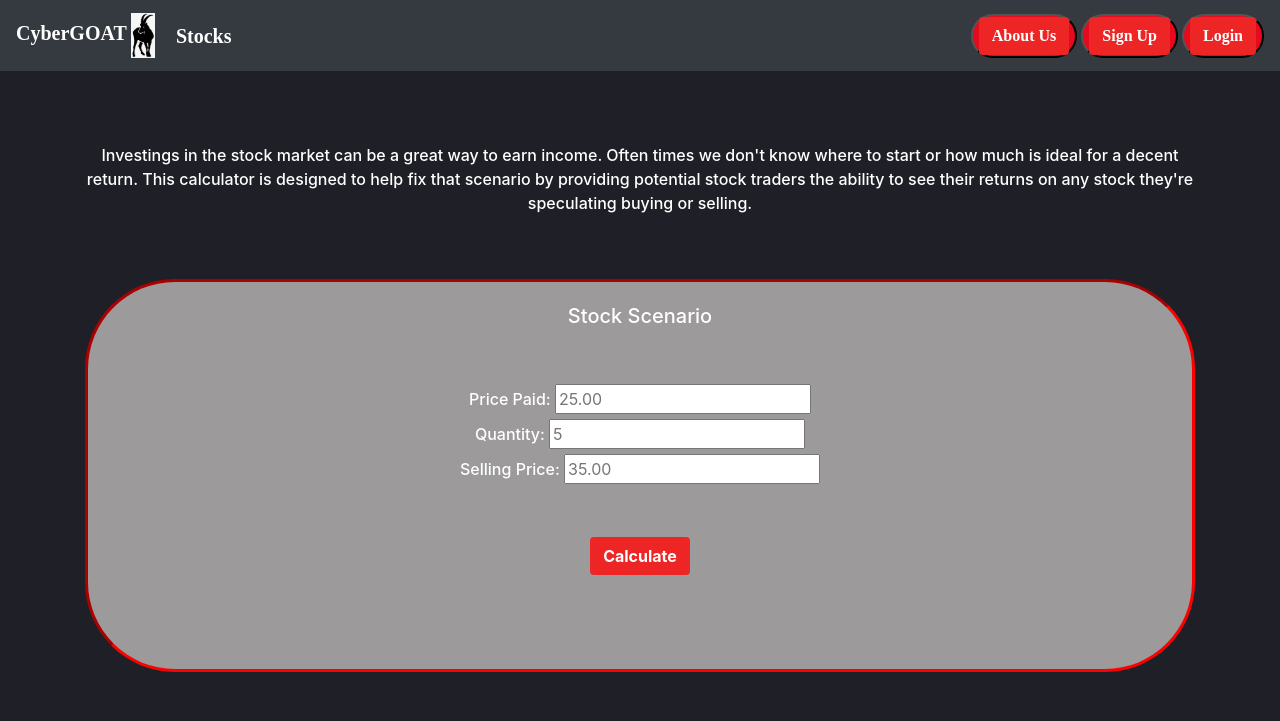
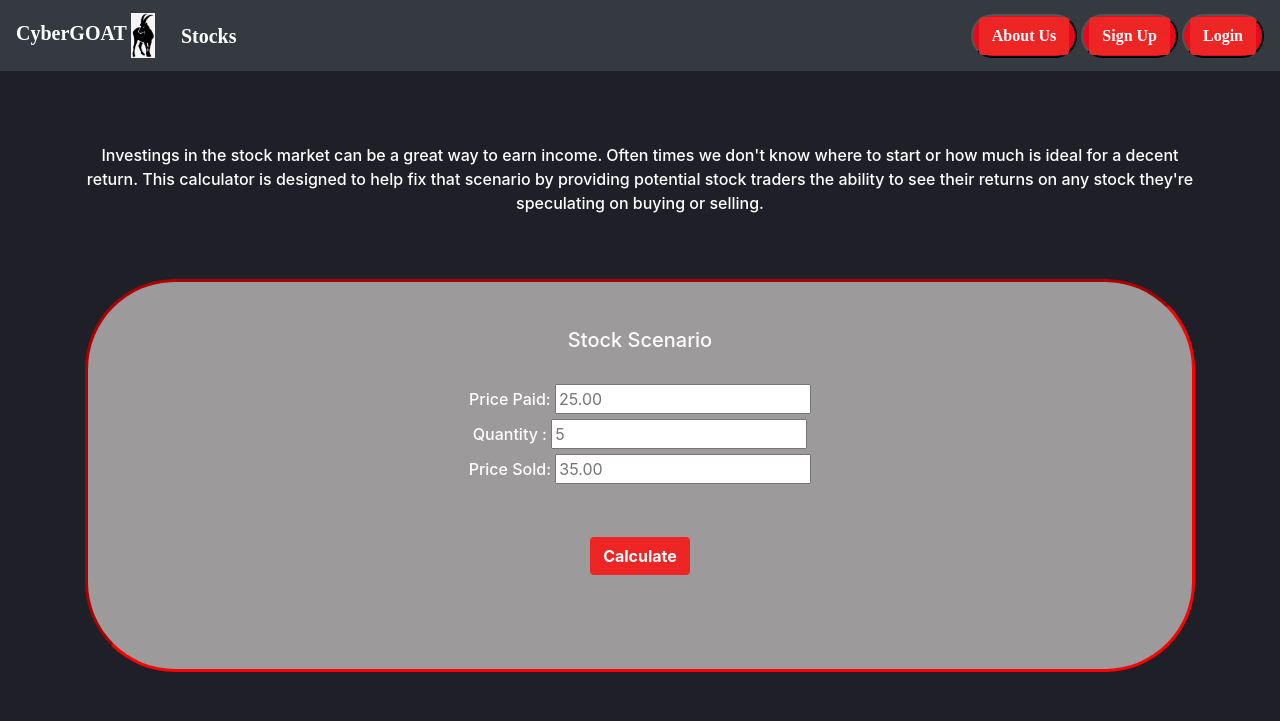
Before and after one commit to Mr-Gus/CyberGoat, a Django app: page /stocks/ in a window 1280 px wide. Shown: the top 721 px of the page. Run offline with Django 3.2, Linux system fonts and the light colour scheme; some libraries are stand-ins or nearby versions.

Commit message:
Minor changes

```diff
--- a/static/css/master.css
+++ b/static/css/master.css
@@ -29,7 +29,7 @@ h1, .navbar-brand, a{
 }
 
 .navbar-brand{
-  padding-right: 5px;
+  padding-right: 10px;
 }
 
 .navbar-left{
--- a/templates/index.html
+++ b/templates/index.html
@@ -27,11 +27,13 @@
       </form>
 
       <br><br><br>
+
+      {%if report%}
       <div class="graph">
         <img class="graph" src="{% static "images/graph.png" %}" alt="Try me! Calculate your debt.">
 
-      {%if report%}
       <br><br>
+
      <b><p>{{report}}</p></b>
       {%endif%}
 
@@ -39,5 +41,5 @@
      <b><p class="error">{{error}}</p></b>
       {%endif%}
 </div>
-<br><br>
+
 {% endblock %}
--- a/templates/stocks.html
+++ b/templates/stocks.html
@@ -7,21 +7,22 @@
 <p>
 Investings in the stock market can be a great way to earn income. Often times we don't know where
 to start or how much is ideal for a decent return. This calculator is designed to help fix that scenario by
-providing potential stock traders the ability to see their returns on any stock they're speculating buying or selling.
+providing potential stock traders the ability to see their returns on any stock they're speculating on buying or selling.
 </p>
 <br><br>
 <div class="stockCalculator">
+  <br>
   <h1>Stock Scenario</h1>
-    <br>
+
   <br>
   <form method='POST' action ="{% url 'stocks' %}">
      <label for="price_paid">Price Paid: </label>
           <input type="number" step="any" name="price_paid" maxlength="11" placeholder="25.00" />
           <br>
-           <label for="quantity">Quantity:</label>
+           <label for="quantity">Quantity :</label>
         <input type="number" name="quantity" maxlength="6" min="1"  class="quantity" placeholder="5"/>
         <br>
-         <label for="sell_price">Selling Price:</label>
+         <label for="sell_price">Price Sold:</label>
       <input type="number" step="any" name="sell_price" maxlength="11" placeholder="35.00"/>
         <br><br><br>
         <input type="submit" class="btn" value="Calculate" />
```
Also changed, not shown: static/css/index.css (+9 -2 lines), static/css/signup.css (line endings or trailing spaces).
